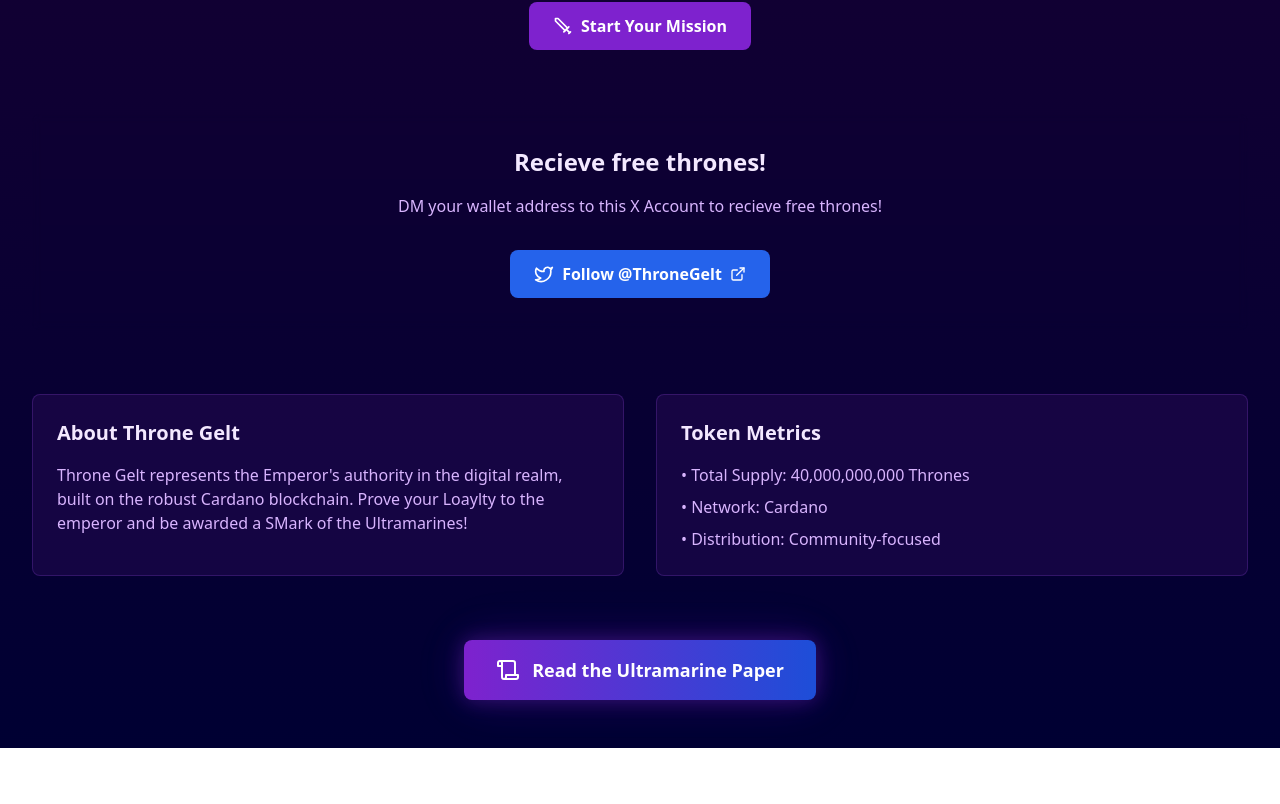
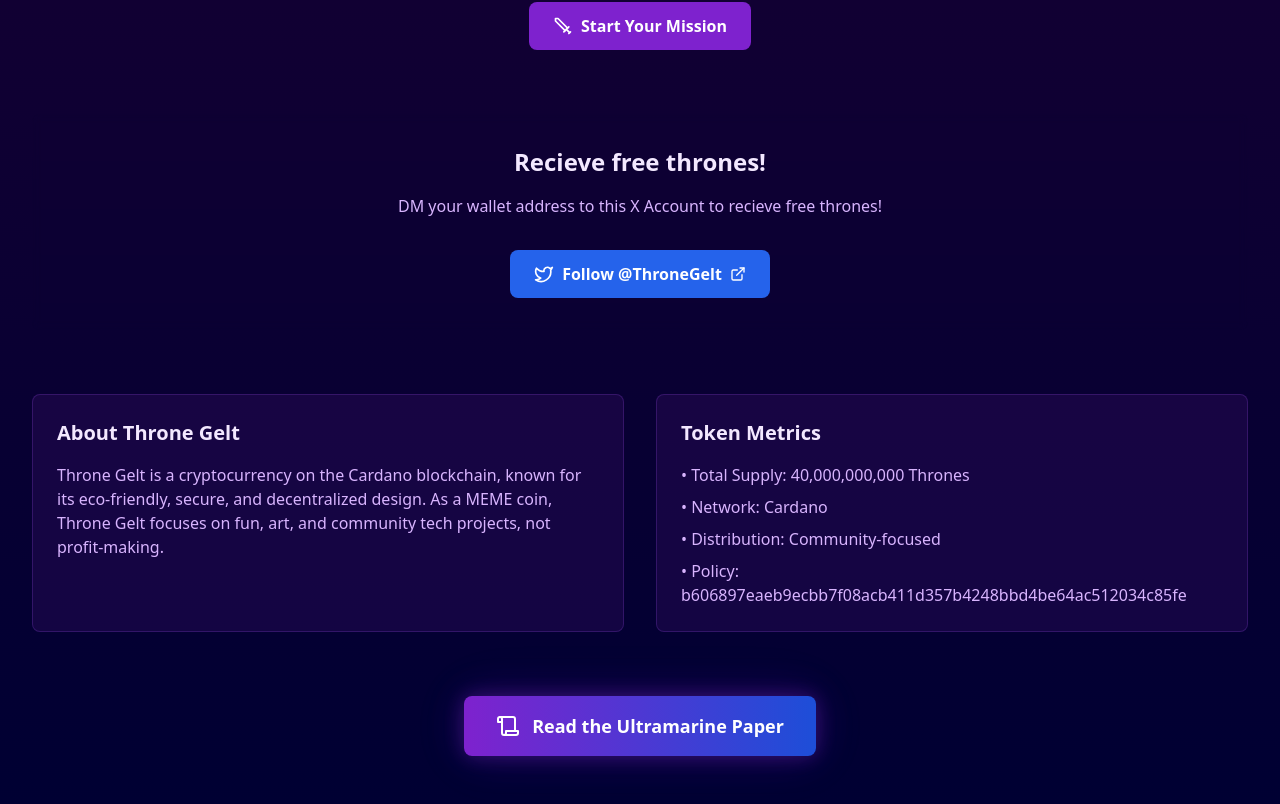
Before and after one commit to ProgRies/thronegelt, a React (Vite) app: page / in a window 1280 px wide. Shown: the part 483-1287 px from the top of the page. Before the commit the page ends 1231 px from the top, so only its background shows below. Built offline with nearby package versions, Linux system fonts and the light colour scheme.

Commit message:
text update

```diff
--- a/src/pages/Home.tsx
+++ b/src/pages/Home.tsx
@@ -69,8 +69,9 @@ const Home = () => {
           <div className="p-6 rounded-lg bg-purple-900/20 border border-purple-500/20">
             <h3 className="text-xl font-bold mb-4">About Throne Gelt</h3>
             <p className="text-purple-300">
-              Throne Gelt represents the Emperor's authority in the digital realm,
-              built on the robust Cardano blockchain. Prove your Loaylty to the emperor and be awarded a SMark of the Ultramarines!
+            Throne Gelt is a cryptocurrency on the Cardano blockchain,
+            known for its eco-friendly, secure, and decentralized design.
+            As a MEME coin, Throne Gelt focuses on fun, art, and community tech projects, not profit-making.
             </p>
           </div>
           <div className="p-6 rounded-lg bg-purple-900/20 border border-purple-500/20">
@@ -79,6 +80,7 @@ const Home = () => {
               <li>• Total Supply: 40,000,000,000 Thrones</li>
               <li>• Network: Cardano</li>
               <li>• Distribution: Community-focused</li>
+              <li>• Policy: b606897eaeb9ecbb7f08acb411d357b4248bbd4be64ac512034c85fe</li>
             </ul>
           </div>
         </div>
```
